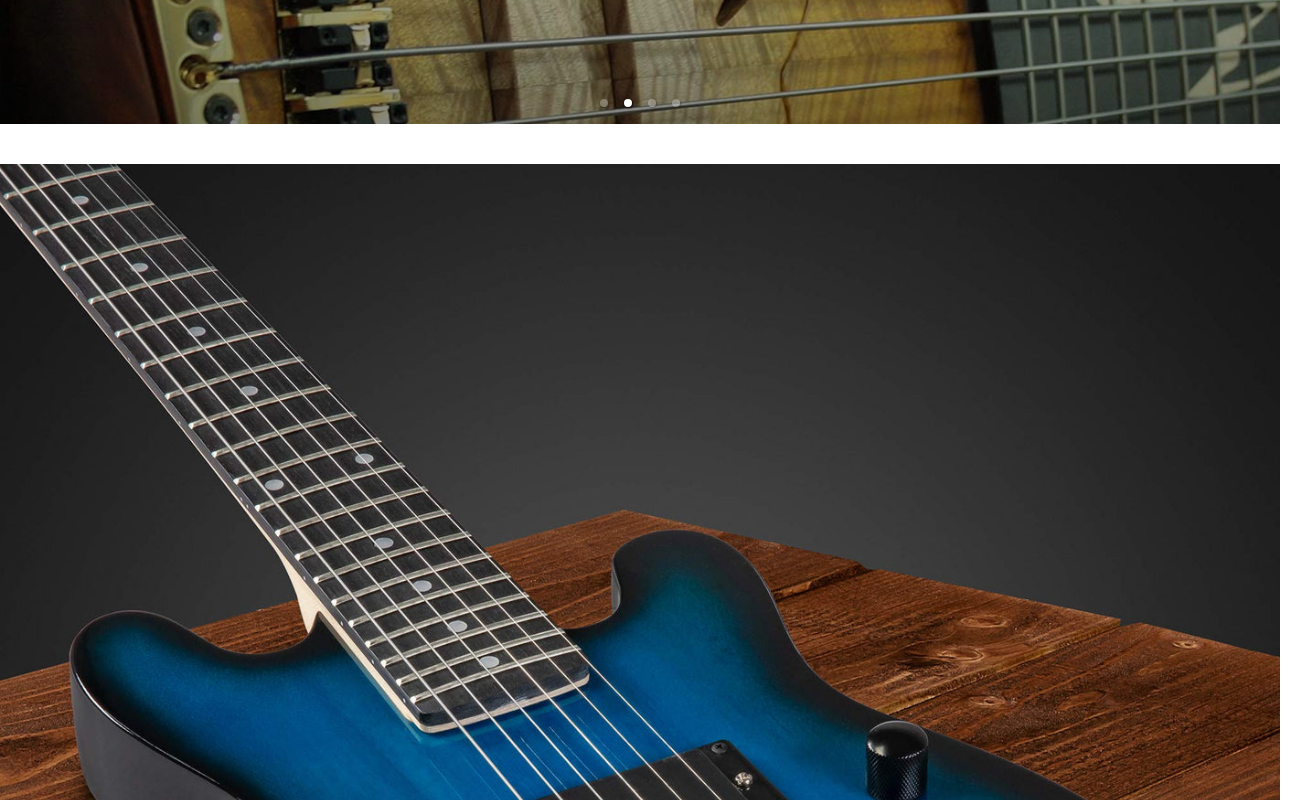
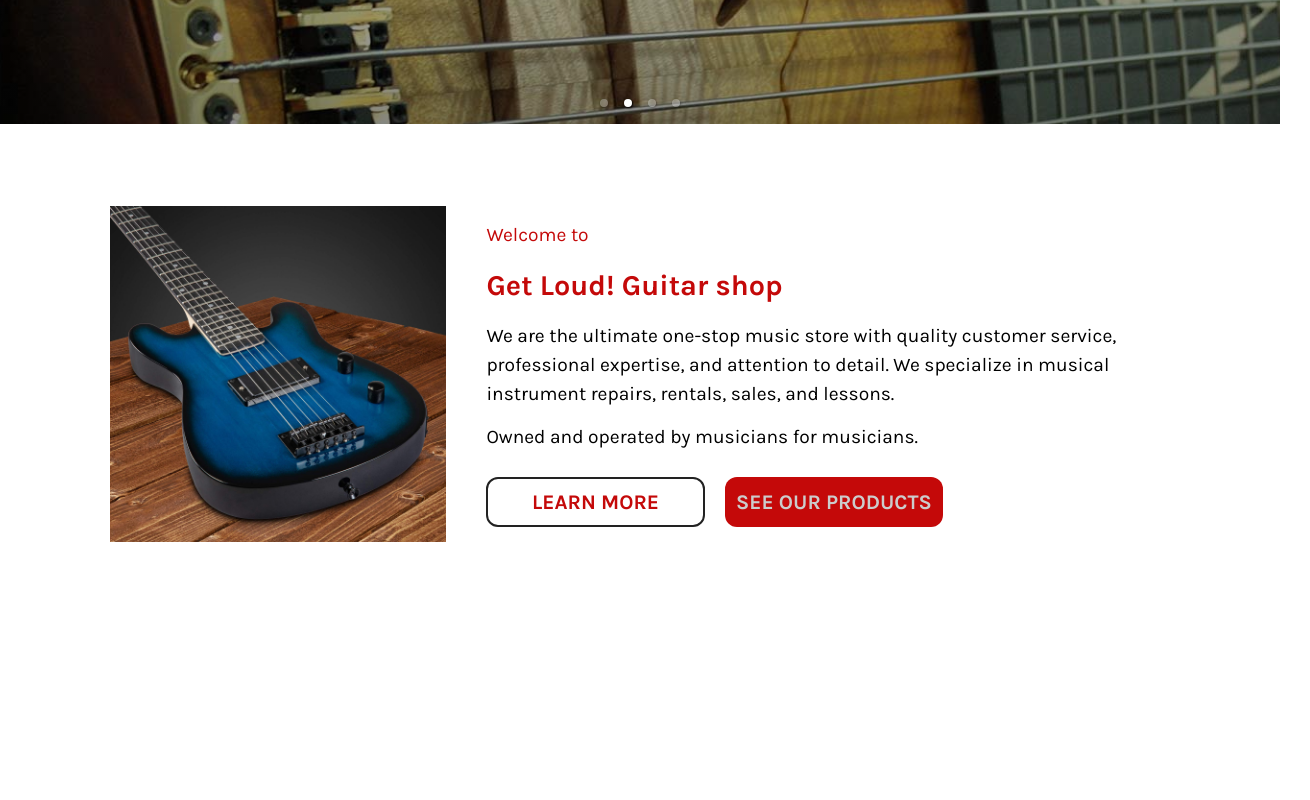
Before and after one commit to bofmar/shoping-cart, a React (Create React App) app: page / in a window 1280 px wide. Shown: the part 580-1380 px from the top of the page, 1310 px wide, since content can reach past the window. After the commit the page ends 1194 px from the top, so only its background shows below. Built offline with nearby package versions, Linux system fonts and the light colour scheme.

Commit message:
Style welcome section

```diff
--- a/src/App.css
+++ b/src/App.css
@@ -29,6 +29,10 @@ button{
   cursor: pointer;
   user-select: none;
   font-weight: bold;
+}
+
+.red-text {
+  color: var(--dark-red);
 }
 
 /* * * * * * *
@@ -89,7 +93,7 @@ header {
 }
 
 /* * * * * * *
-    Home
+  Home - Carousel
 * * * * * * * */
 .home-page .carousel {
   max-height: 80vh;
@@ -136,11 +140,12 @@ header {
   justify-content: center;
 }
 
-.legend-buttons button{
+.legend-buttons button,
+.welcome-section-buttons button{
   margin-top: 10px;
   font-size: 1.3rem;
   color: var(--off-white);
-  width: 12rem;
+  min-width: 12rem;
   padding: 0.7rem;
   text-align: center;
   border-radius: 12px;
@@ -154,6 +159,46 @@ header {
   border: 2px solid var(--off-white);
 }
 
+.transparent-button-red {
+  color: var(--dark-red) !important;
+  border: 2px solid var(--off-black);
+}
+
 .thumbs {
   display: none;
 }
+
+
+/* * * * * * *
+  Home - Welcome
+* * * * * * * */
+
+.welcome-section {
+  height: 60vh;
+  display: flex;
+  justify-content: center;
+  align-items: center;
+  gap: 40px;
+  font-size: 1.2rem;
+  margin: -30px;
+}
+
+.welcome-section > img {
+  height: 70%;
+}
+
+.welcome-section p {
+  max-width: 60ch;
+}
+
+.welcome-section > div {
+  height: 70%;
+  display: flex;
+  flex-direction: column;
+  justify-content: space-evenly;
+}
+
+.welcome-section-buttons {
+  display: flex;
+  gap: 20px;
+}
```
